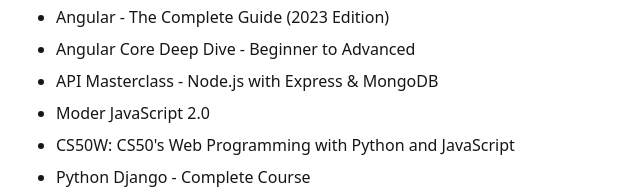
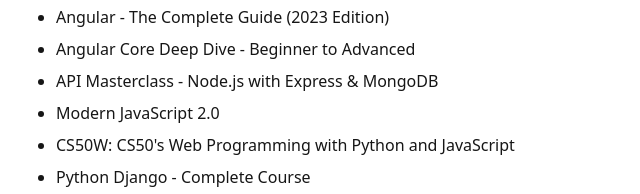
Before and after one commit to mihaiwebdev/personal-website, an Astro site: page / in a window 1280 px wide. Shown: the part 3428-3622 px from the top of the page, 334-974 px from the left. Built offline with nearby package versions, Linux system fonts and the light colour scheme; Astro itself is replaced by a stand-in of ours.

Commit message:
type at course name

```diff
--- a/src/components/CvSection.astro
+++ b/src/components/CvSection.astro
@@ -113,7 +113,7 @@
     <li>
       <a href="https://app.kajabi.com/certificates/6a7e91af" target="_blank">API Masterclass - Node.js with Express & MongoDB </a>
     <li>
-      <a href="https://app.kajabi.com/certificates/427f01b7" target="_blank">Moder JavaScript 2.0</a>
+      <a href="https://app.kajabi.com/certificates/427f01b7" target="_blank">Modern JavaScript 2.0</a>
     <li>
       <a href="https://courses.edx.org/certificates/0dac4698d7a34fc98a57a23479b2e12e" target="_blank">CS50W: CS50's Web Programming with Python and JavaScript</a>
     <li>
```
